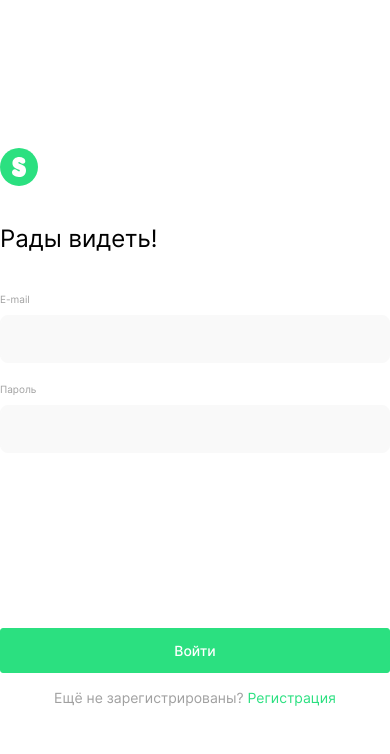
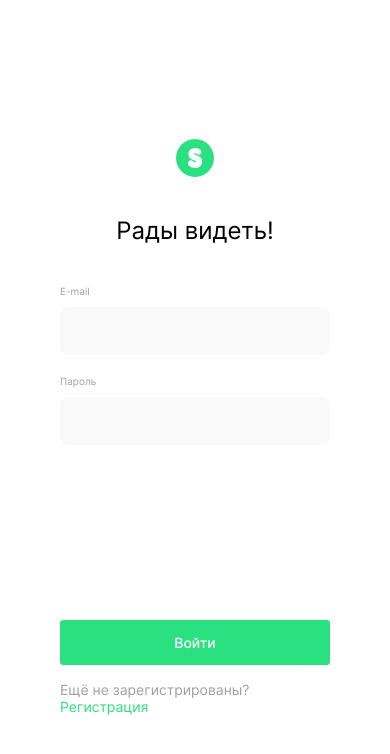
Before and after one commit to MaksimPozharskiy/movies-explorer-frontend, a React (Create React App) app: page /signin in a window 390 px wide. Shown: the top 754 px of the page. Built offline with nearby package versions, Linux system fonts and the light colour scheme.

Commit message:
feat: адаптировать формы и 404

```diff
--- a/src/components/Login/Login.css
+++ b/src/components/Login/Login.css
@@ -7,6 +7,8 @@
 }
 
 .login__container{
+  display: flex;
+  flex-direction: column;
   max-width: 400px;
   width: 100%;
 }
@@ -23,3 +25,14 @@
   font-weight: 400;
   line-height: 29px;
 }
+
+@media screen and (max-width: 576px) {
+  .login__container{
+    max-width: 270px;
+    align-items: center;
+  }
+
+  .login__link {
+    width: 38px;
+  }
+}
--- a/src/components/Login/Login.jsx
+++ b/src/components/Login/Login.jsx
@@ -8,7 +8,7 @@ function Login() {
   return (
     <section className="login">
       <div className="login__container">
-        <Link to="/"><img className="login__logo" src={logo} alt="Логотип" /></Link>
+        <Link className="login__link" to="/"><img className="login__logo" src={logo} alt="Логотип" /></Link>
         <h1 className="login__title">Рады видеть!</h1>
         <Form
           submitText={{
--- a/src/components/MoviesCard/MoviesCard.css
+++ b/src/components/MoviesCard/MoviesCard.css
@@ -5,10 +5,6 @@
 
 .card__wrap {
   position: relative;
-}
-
-.card__image {
-
 }
 
 .card__icon {
--- a/src/components/NotFound/NotFound.css
+++ b/src/components/NotFound/NotFound.css
@@ -20,7 +20,7 @@
   line-height: 170px;
 }
 
-.not-text {
+.not-found__text {
   margin: 0;
 
   color: #000;
@@ -45,3 +45,10 @@
 .not-found__back:hover {
   transform: scale(1.2);
 }
+
+@media screen and (max-width: 768px) {
+  .not-found__error {
+    font-size: 80px;
+    line-height: 96px;
+  }
+}
--- a/src/components/NotFound/NotFound.jsx
+++ b/src/components/NotFound/NotFound.jsx
@@ -9,7 +9,7 @@ function NotFound() {
     <section className="not-found">
       <div className="not-found__container">
         <p className="not-found__error">404</p>
-        <p className="not-text">Страница не найдена</p>
+        <p className="not-found__text">Страница не найдена</p>
         <p className="not-found__back" onClick={() => history.goBack()}>Назад</p>
       </div>
     </section>
--- a/src/components/Profile/Profile.css
+++ b/src/components/Profile/Profile.css
@@ -81,3 +81,9 @@
   font-weight: 500;
   line-height: 15px;
 }
+
+@media screen and (max-width: 576px) {
+  .profile__container {
+    max-width: 270px;
+  }
+}
```
